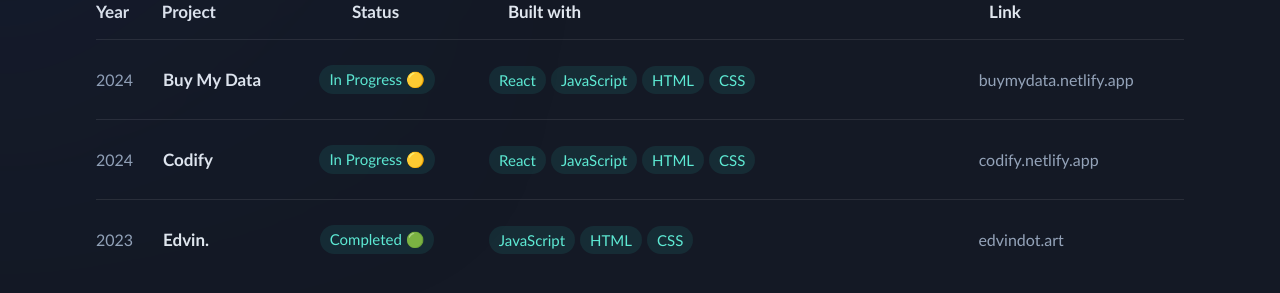
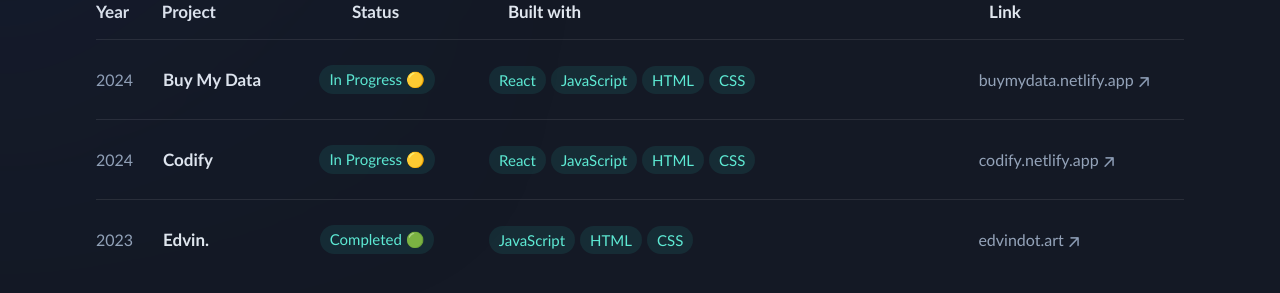
Before and after one commit to ScytheGGG/Portfolio, a React (Create React App) app: page /projects in a window 1280 px wide. Shown: the part 235-528 px from the top of the page. Built offline with nearby package versions, Linux system fonts and the light colour scheme.

Commit message:
Moving arrow

```diff
--- a/src/projects/bProjects.js
+++ b/src/projects/bProjects.js
@@ -36,9 +36,15 @@ export default function BProjects({ bpdata }) {
                                 </span>
                             ))}
                         </div>
-                        <a className="bpd--link" href={bpd.link} target="_blank" rel="noopener noreferrer">
-                            {bpd.linkText}
-                        </a>
+                        <div className="bpdl--box">
+                            <a className="bpd--link" href={bpd.link} target="_blank" rel="noopener noreferrer">
+                            <span className="link-text">{bpd.linkText}</span>
+                                <div className="bpd--img">
+                                    <img src="./photos/arrows/arrow-ne-gray.png" alt="New tab" className="bpd--img normal" width="10" height="10" />
+                                    <img src="./photos/arrows/arrow-ne-filtered.png" alt="New tab" className="bpd--img filtered" width="10" height="10" />
+                                </div>
+                            </a>
+                        </div>
                     </div>
                 ))}
             </div>
--- a/src/style.css
+++ b/src/style.css
@@ -511,13 +511,58 @@ a {
       flex-shrink: 0;
     }
 
+    /* - - - - - - -- - - - - - - -*/
+    /* Website link hovering effect*/
+    .bpdl--box {
+      flex: 1;
+      display: flex;
+      align-items: center;
+      font-size: 16px;
+    }
+
     .bpd--link {
-      flex: 1;
-      color: var(--grayish)
+      color: var(--grayish);
+      text-decoration: none;
+      display: inline-flex;
+      align-items: center;
     }
 
     .bpd--link:hover {
-      color: var(--neon); /* Change text color on hover */
+      color: var(--neon);
     }
+
+    .link-text {
+      margin-right: 5px; /* Adjust as needed for spacing between text and arrow */
+    }
+
+    .bpd--img {
+      position: relative;
+      margin-top: -2px;
+    }
+
+    .bpd--img img {
+      position: absolute;
+      transition: transform 0.2s ease, opacity 0.2s ease;
+    }
+
+    .bpd--img img.normal {
+      opacity: 1;
+      transform: translate(0, 0);
+    }
+
+    .bpd--img img.filtered {
+      opacity: 0;
+      transform: translate(0, 0);
+    }
+
+    .bpd--link:hover .bpd--img img.normal {
+      opacity: 0;
+    }
+
+    .bpd--link:hover .bpd--img img.filtered {
+      opacity: 1;
+      transform: translate(5px, -5px);
+    }
+
   }
 }
```
Also changed, not shown: public/photos/arrows/arrow-ne-gray.png (added), public/photos/projects/portfolio-v1.JPG (deleted).
